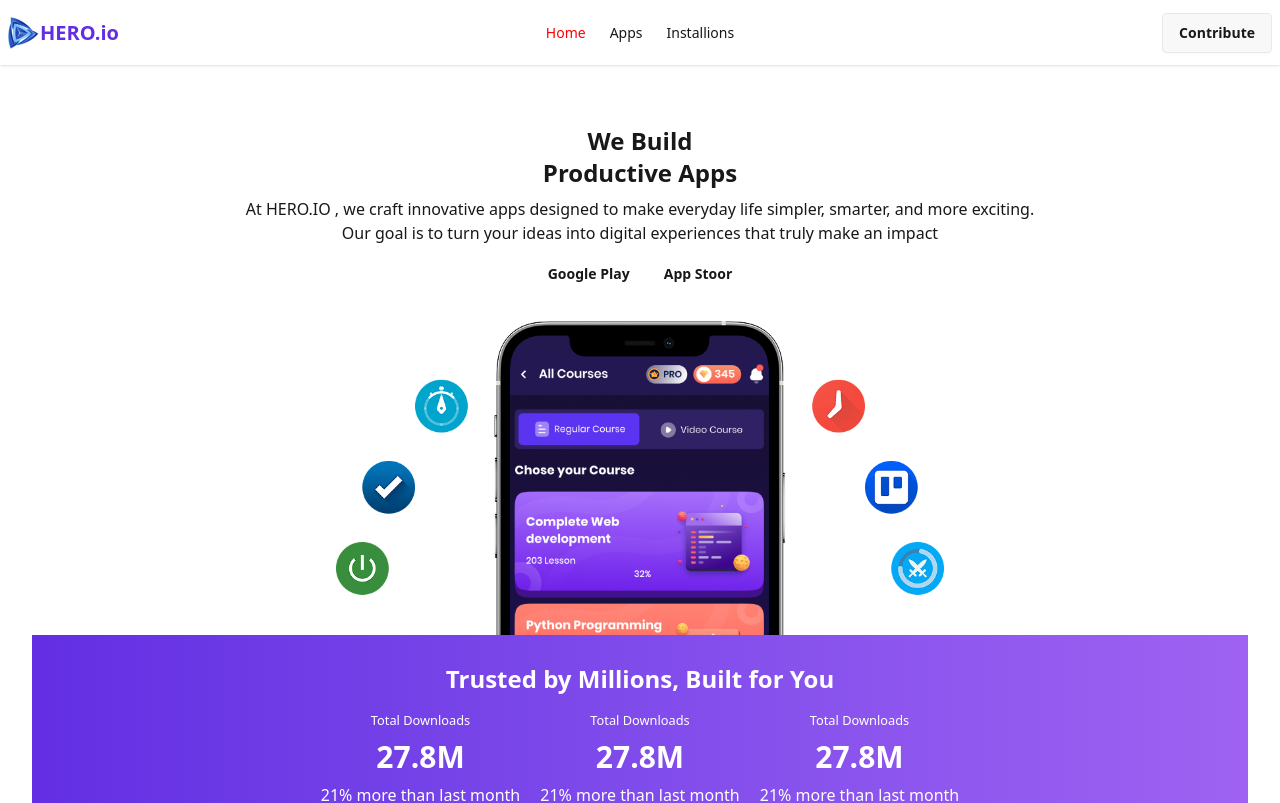
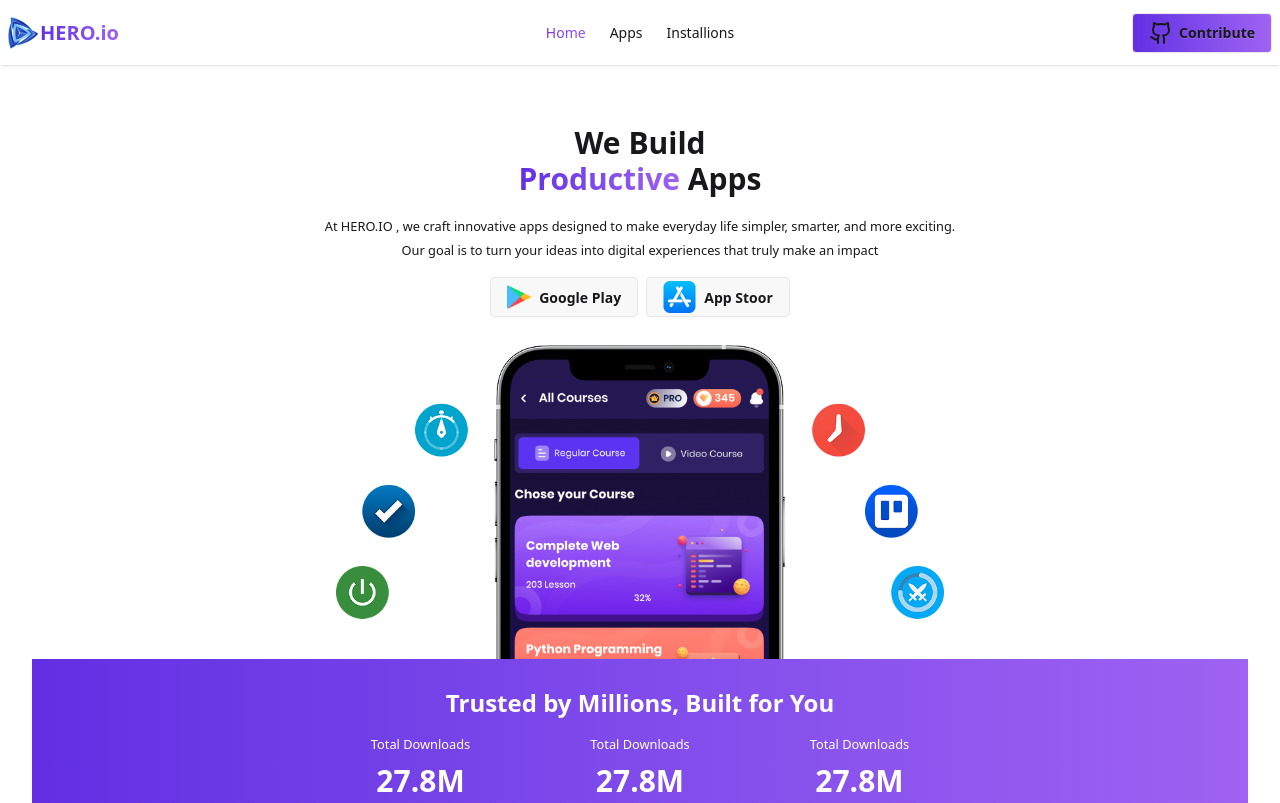
Before and after one commit to Taslimapopi/hero-app-project, a React (Vite) app: page / in a window 1280 px wide. Shown: the top 803 px of the page. Built offline with nearby package versions, Linux system fonts and the light colour scheme.

Commit message:
all functionality added

```diff
--- a/src/Components/Header.jsx
+++ b/src/Components/Header.jsx
@@ -1,16 +1,18 @@
 import React from "react";
 import { NavLink } from "react-router";
 import hero from '../assets/hero.png'
+import googleplay from '../assets/Group.png'
+import appStoreimg from '../assets/Group (1).png'
 
 const Header = () => {
   return (
     <div>
-      <div className="flex flex-col justify-center items-center p-3 space-y-2 m-4">
-        <h1 className="text-2xl text-center font-bold">We Build <br /> Productive Apps</h1>
-        <p className="text-center">At HERO.IO , we craft innovative apps designed to make everyday life simpler, smarter, and more exciting. <br />Our goal is to turn your ideas into digital experiences that truly make an impact</p>
-        <div>
-            <button className="btn btn-ghost"><a href="">Google Play</a></button>
-            <button className="btn btn-ghost"><a href="">App Stoor</a></button>
+      <div className="flex flex-col justify-center items-center p-3 space-y-4 m-4">
+        <h1 className="text-3xl text-center font-bold">We Build <br /> <span className="bg-gradient-to-r from-[#632EE3] to-[#9F62F2] bg-clip-text text-transparent">Productive</span> Apps</h1>
+        <p className="text-center"><small>At HERO.IO , we craft innovative apps designed to make everyday life simpler, smarter, and more exciting. <br />Our goal is to turn your ideas into digital experiences that truly make an impact</small></p>
+        <div className="space-x-2">
+            <button className="btn inline "><a href="" className="flex items-center gap-2"><img className="h-6 w-6" src={googleplay} alt="" /> Google Play</a></button>
+            <button className="btn"><a href="" className="flex items-center gap-2"><img src={appStoreimg} alt="" />App Stoor</a></button>
         </div>
       </div>
       <div>
--- /dev/null
+++ b/src/Components/LoadingSpinner.jsx
@@ -0,0 +1,12 @@
+import React from 'react';
+import logo from '../assets/logo.png'
+
+const LoadingSpinner = () => {
+    return (
+        <div>
+            <p>L <span> <img className='h-20 w-20 animate-spin' src={logo} alt="" /></span>ading</p>
+        </div>
+    );
+};
+
+export default LoadingSpinner;
--- a/src/Components/NavBar.jsx
+++ b/src/Components/NavBar.jsx
@@ -1,6 +1,7 @@
 import React from "react";
 import { Link, NavLink } from "react-router";
 import logo from '../assets/logo.png'
+import { Github } from 'lucide-react';
 
 const NavBar = () => {
   return (
@@ -42,7 +43,7 @@ const NavBar = () => {
             </ul>
           </div>
           <NavLink to='/'><img className="h-8 w-8" src={logo} alt="" /></NavLink>
-          <Link to='/' className=" text-xl font-semibold text-[#632EE3]">HERO.io</Link>
+          <Link to='/' className=" text-xl font-semibold bg-gradient-to-r from-[#632EE3] to-[#9F62F2] bg-clip-text text-transparent">HERO.io</Link>
         </div>
         <div className="navbar-center hidden lg:flex">
           <ul className="menu menu-horizontal px-1">
@@ -58,7 +59,8 @@ const NavBar = () => {
           </ul>
         </div>
         <div className="navbar-end">
-          <a className="btn">Contribute</a>
+          <a href="https://github.com/Taslimapopi" target="_blank"
+ className="btn bg-gradient-to-r from-[#632EE3] to-[#9F62F2]"> <Github  /> Contribute</a>
         </div>
       </div>
     </div>
--- a/src/Layouts/RootLayouts.jsx
+++ b/src/Layouts/RootLayouts.jsx
@@ -1,19 +1,31 @@
-import React from 'react';
-import NavBar from '../Components/NavBar';
-import Footer from '../Components/Footer';
-import { Outlet } from 'react-router';
+import React from "react";
+import NavBar from "../Components/NavBar";
+import Footer from "../Components/Footer";
+import { Outlet, useNavigation } from "react-router";
+import LoadingSpinner from "../Components/LoadingSpinner";
 
 const RootLayouts = () => {
-    return (
-        <div className='flex flex-col min-h-screen'>
-            <NavBar></NavBar>
-            <div className='flex-1 max-w-screen-xl px-4 md:px-8 mx-auto py-4 md:py-8'>
-                <Outlet></Outlet>
-            </div>
+  const navigation = useNavigation();
 
-            <Footer></Footer>
+  const isLoading = navigation.state === "loading";
+
+  return (
+    <div className="flex flex-col min-h-screen">
+      <NavBar></NavBar>
+
+      {isLoading && (
+        <div className="fixed inset-0 bg-white bg-opacity-70 z-50 flex items-center justify-center">
+          <LoadingSpinner />
         </div>
-    );
+      )}
+
+      <div className="flex-1 max-w-screen-xl px-4 md:px-8 mx-auto py-4 md:py-8">
+        <Outlet />
+      </div>
+
+      <Footer></Footer>
+    </div>
+  );
 };
 
 export default RootLayouts;
--- a/src/Pages/AllApps.jsx
+++ b/src/Pages/AllApps.jsx
@@ -16,6 +16,10 @@ const AllApps = () => {
   console.log();
   return (
     <div>
+      <div className="flex flex-col justify-center items-center mb-5 p-2">
+        <h2 className="text-2xl font-bold">Our All Applications</h2>
+        <p><small>Explore All Apps on the Market developed by us. We code for Millions</small></p>
+      </div>
       <div className="flex justify-between items-center p-4">
         <h1 className="text-xl font-semibold">
           All Products{" "}
--- a/src/Pages/AppDetails.jsx
+++ b/src/Pages/AppDetails.jsx
@@ -13,6 +13,8 @@ import {
   Legend,
   ResponsiveContainer,
 } from "recharts";
+import { LoaderPinwheelIcon } from "lucide-react";
+import LoadingSpinner from "../Components/loadingSpinner";
 
 const AppDetails = () => {
   const { id } = useParams();
@@ -20,7 +22,7 @@ const AppDetails = () => {
   const [install, setInstall] = useState(false);
 
   const app = apps.find((p) => String(p.id) === id);
-  if (loading) return <p>loadi ng....</p>;
+  if (loading) return <LoadingSpinner></LoadingSpinner>;
   const {
     title,
     image,
--- a/src/Pages/ErrorPage.jsx
+++ b/src/Pages/ErrorPage.jsx
@@ -1,10 +1,21 @@
 import React from 'react';
+import NavBar from '../Components/NavBar';
+import Footer from '../Components/Footer';
+import errorimg from '../assets/error-404.png'
 
 const ErrorPage = () => {
     return (
-        <div>
-            Error Page
-        </div>
+        <div className="flex flex-col min-h-screen">
+      <NavBar></NavBar>
+
+      <div className="flex-1 max-w-screen-xl px-4 md:px-8 mx-auto py-4 md:py-8">
+        <img src={errorimg} alt="" />
+        <h1 className='text-center text-2xl font-bold'>Oops, page not found!</h1>
+        <p className='text-center'>The page you are looking for is not available.</p>
+      </div>
+
+      <Footer></Footer>
+    </div>
     );
 };
 
--- a/src/Pages/Home.jsx
+++ b/src/Pages/Home.jsx
@@ -14,7 +14,7 @@ const Home = () => {
       <Header></Header>
       <State></State>
       <div className="flex flex-col justify-center items-center mb-5 p-2">
-        <h2 className="font-bold">Trending Apps</h2>
+        <h2 className="text-2xl font-bold">Trending Apps</h2>
         <p><small>Explore All Trending Apps on the Market developed by us</small></p>
       </div>
       <div className="grid grid-cols-4 gap-3">
--- a/src/Pages/InstallesApp.jsx
+++ b/src/Pages/InstallesApp.jsx
@@ -42,7 +42,10 @@ const handleRemove = (id) =>{
 
   return (
     <div>
-      Installed app:{installedApps.length}
+      <div className="flex flex-col justify-center items-center mb-5 p-2">
+        <h2 className="text-2xl font-bold">All Installed Applications</h2>
+        <p><small>Explore All Apps on the Market developed by us. We code for Millions</small></p>
+      </div>
       <div className="flex justify-between items-center p-4">
         <h1 className="text-xl font-semibold">
           All Products{" "}
--- a/src/index.css
+++ b/src/index.css
@@ -1,6 +1,14 @@
 @import "tailwindcss";
 @plugin "daisyui";
 
+/* a.active {
+  color: linear-gradient(to right, #632EE3, #9F62F2);
+  text-decoration: underline;
+} */
+
 a.active {
-  color: red;
+  background-image: linear-gradient(to right, #632EE3, #9F62F2);
+  -webkit-background-clip: text;
+  color: transparent;
+  text-decoration: underline;
 }
--- a/src/main.jsx
+++ b/src/main.jsx
@@ -10,13 +10,15 @@ import Home from './Pages/Home.jsx';
 import AllApps from './Pages/AllApps.jsx';
 import InstallesApp from './Pages/InstallesApp.jsx';
 import AppDetails from './Pages/AppDetails.jsx';
+import LoadingSpinner from './Components/loadingSpinner.jsx';
 
 const router = createBrowserRouter([
   {
     path: "/",
     Component: RootLayouts,
     errorElement: <ErrorPage/>,
-    hydrateFallbackElement: <span>loading... </span>,
+    hydrateFallbackElement: <LoadingSpinner/>
+,
     children:[
       {
         index: true,
```
Also changed, not shown: src/assets/Group (1).png (added), src/assets/Group.png (added).
